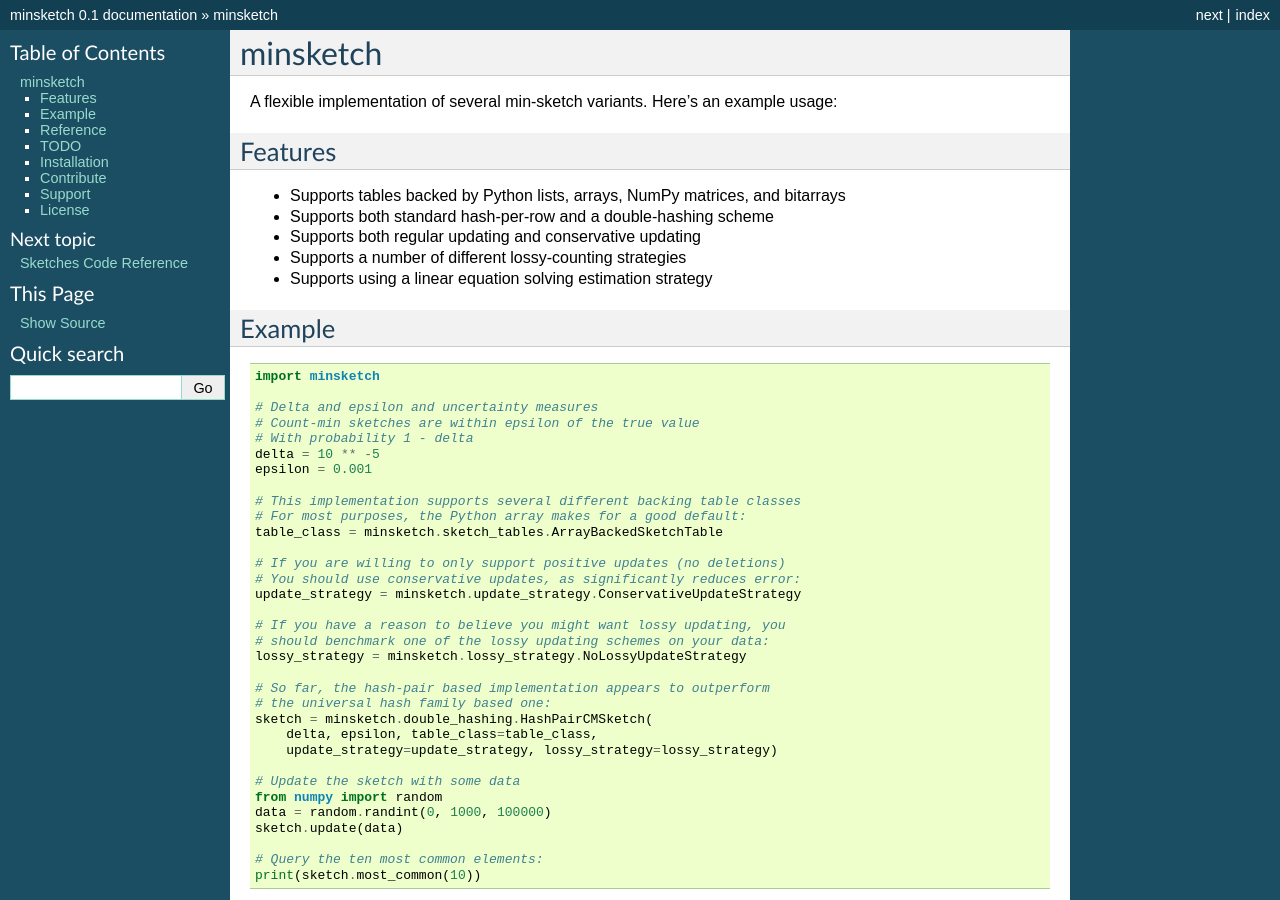
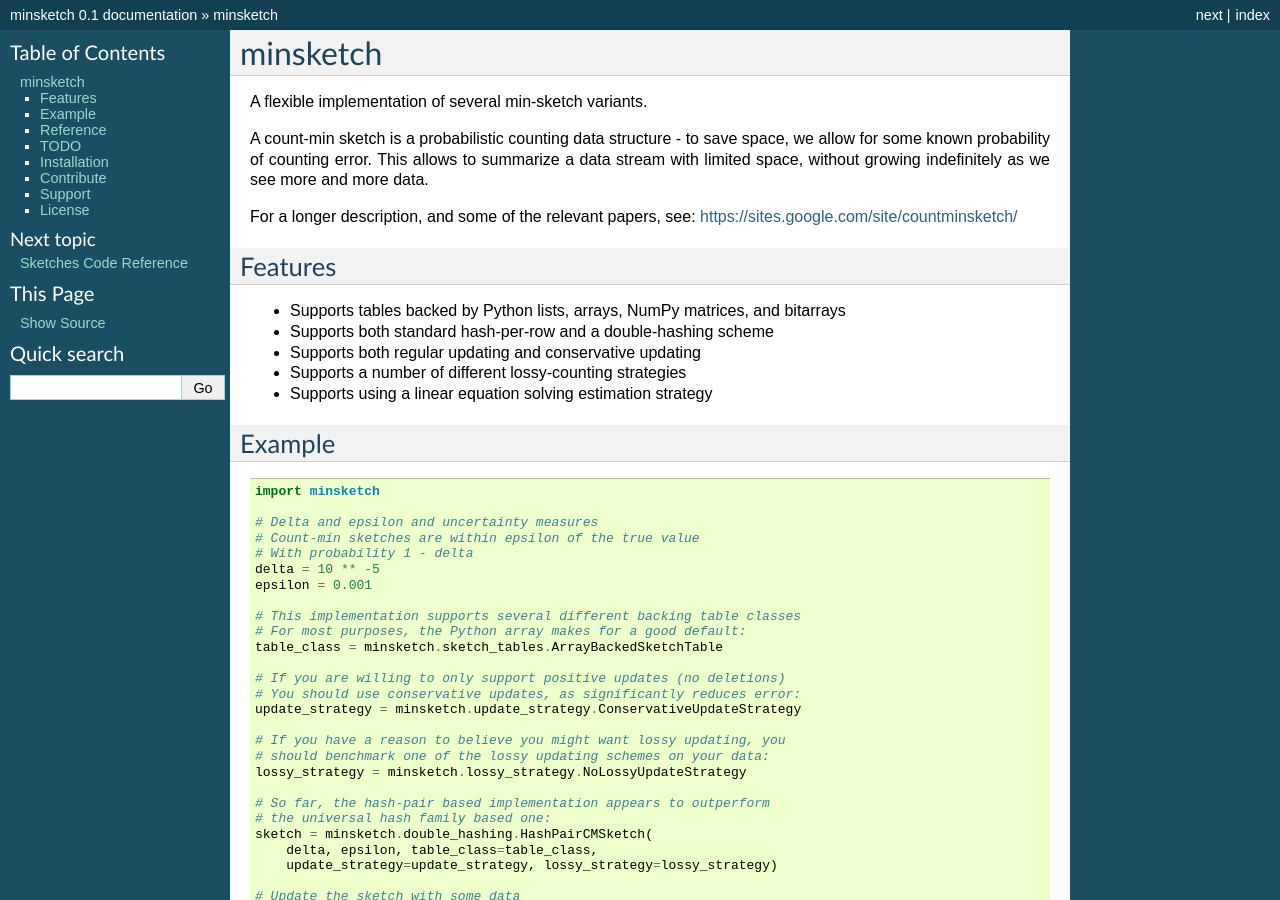
Before and after one commit to guydav/minsketch, a Sphinx documentation site: the page built from docs/index.rst, in a window 1280 px wide and 900 px high. Built offline with Sphinx 7.4.7, drawn with Linux system fonts in a browser that asks for light colours.

```diff
--- a/docs/index.rst
+++ b/docs/index.rst
@@ -2,7 +2,14 @@ minsketch
 =========
 
 A flexible implementation of several min-sketch variants.
-Here's an example usage:
+
+A count-min sketch is a probabilistic counting data structure - to save
+space, we allow for some known probability of counting error. This
+allows to summarize a data stream with limited space, without growing
+indefinitely as we see more and more data.
+
+For a longer description, and some of the relevant papers, see:
+https://sites.google.com/site/countminsketch/
 
 Features
 --------
```
Also changed, not shown: README.md (+9 -0 lines).
